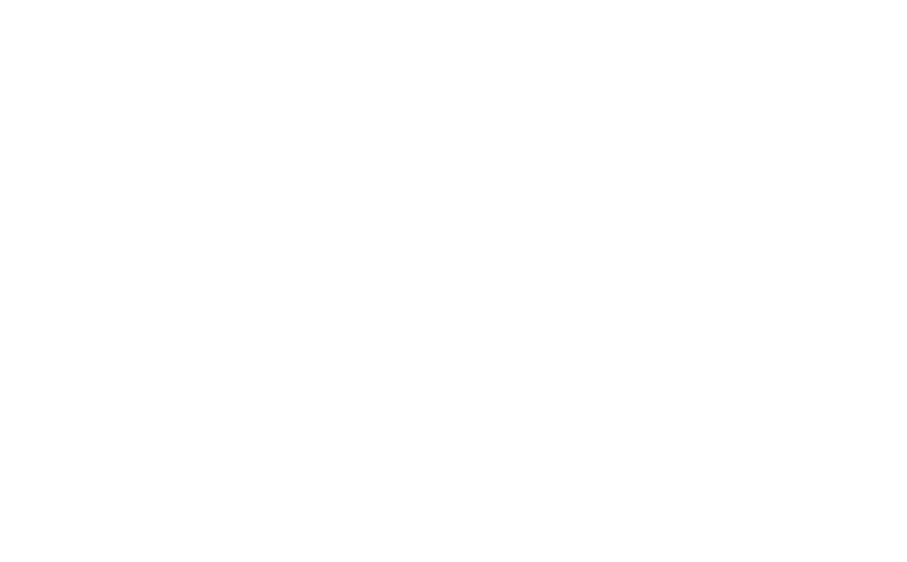
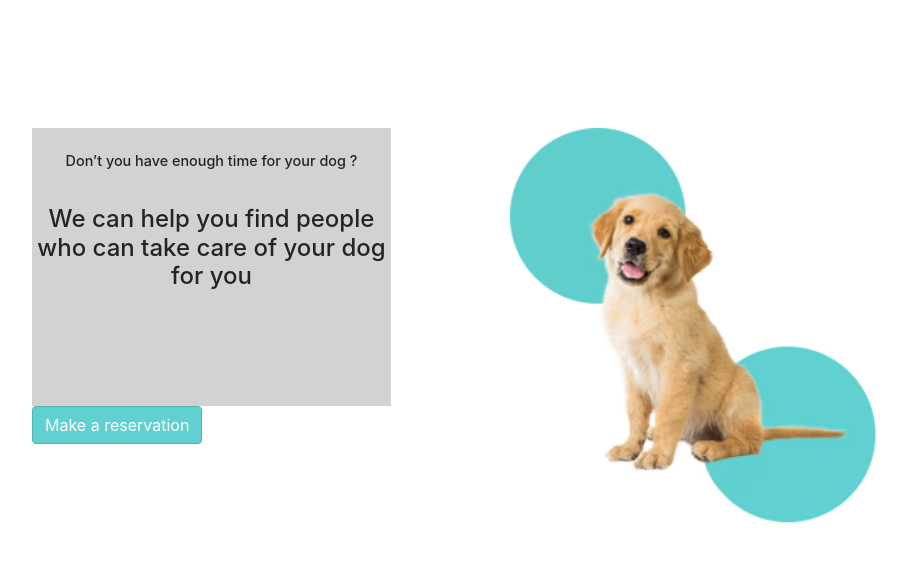
Before and after one commit to StankovskiA/furryfeet_fe, an Angular app: page /home in a window 1280 px wide. Before the commit this address led to /. Shown: the top 562 px of the page, without its empty margins (160-1067 px from the left). Built offline with nearby package versions, Linux system fonts and the light colour scheme.

Commit message:
Added the homepage for FurryFeet

```diff
--- a/angular.json
+++ b/angular.json
@@ -94,5 +94,8 @@
         }
       }
     }
+  },
+  "cli": {
+    "analytics": false
   }
 }
--- a/src/app/app-routing.module.ts
+++ b/src/app/app-routing.module.ts
@@ -1,12 +1,18 @@
 import { NgModule } from '@angular/core';
 import { RouterModule, Routes } from '@angular/router';
+import { HomePageComponent } from './home-page/home-page.component';
 
 const routes: Routes = [
-  { path: 'hi', loadChildren: () => import('./hello/hello.module').then(m => m.HelloModule) }
+  {
+    path: 'hi',
+    loadChildren: () =>
+      import('./hello/hello.module').then((m) => m.HelloModule),
+  },
+  { path: 'home', component: HomePageComponent },
 ];
 
 @NgModule({
   imports: [RouterModule.forRoot(routes)],
-  exports: [RouterModule]
+  exports: [RouterModule],
 })
-export class AppRoutingModule { }
+export class AppRoutingModule {}
--- a/src/app/app.module.ts
+++ b/src/app/app.module.ts
@@ -4,10 +4,12 @@
 import { AppRoutingModule } from './app-routing.module';
 import { AppComponent } from './app.component';
 import { HttpClientModule } from '@angular/common/http';
+import { HomePageComponent } from './home-page/home-page.component';
 
 @NgModule({
   declarations: [
-    AppComponent
+    AppComponent,
+    HomePageComponent
   ],
   imports: [
     BrowserModule,
--- /dev/null
+++ b/src/app/home-page/home-page.component.css
@@ -0,0 +1,50 @@
+.flex-container {
+    display: flex;
+    margin-top: 10%;
+    height: 150%;
+    width: 80%;
+    margin-left: 15%;
+}
+
+.flex-child {
+    flex: 1;
+}
+
+.flex-child:first-child {
+    margin-right: 10%;
+    flex-basis: 0.1%;
+}
+
+#text-com {
+  height: 90%;
+  background-color: rgb(212, 209, 209);
+}
+
+.flex-child:last-child {
+  flex-basis: 20%;
+}
+
+h5 {
+  text-align: center;
+  font-size: 90%;
+}
+
+h4 {
+  padding: 1%;
+  text-align: center;
+}
+
+img {
+  width: auto;
+  height: 130%;
+}
+
+.btn-primary {
+  background-color: #60D1D0;
+  border-color: #50b6b4;
+}
+
+.btn-primary:hover {
+  background-color: #4ca7a5;
+  border-color: #50b6b4;
+}
--- /dev/null
+++ b/src/app/home-page/home-page.component.html
@@ -0,0 +1,26 @@
+
+<!DOCTYPE html>
+<html lang="en">
+<head>
+    <meta charset="UTF-8">
+    <meta http-equiv="X-UA-Compatible" content="IE=edge">
+    <meta name="viewport" content="width=device-width, initial-scale=1.0">
+    <link rel="stylesheet" href="https://cdn.jsdelivr.net/npm/bootstrap@4.3.1/dist/css/bootstrap.min.css" integrity="sha384-ggOyR0iXCbMQv3Xipma34MD+dH/1fQ784/j6cY/iJTQUOhcWr7x9JvoRxT2MZw1T" crossorigin="anonymous">
+</head>
+<body>
+    <div class="flex-container">
+        <div class="flex-child">
+
+            <div id="text-com">
+                <br>
+            <h5>Don’t you have enough time for your dog ?</h5><br>
+            <h4>We can help you find people who can take care of your dog for you</h4>
+            </div>
+            <button class="btn btn-primary">Make a reservation</button>
+        </div>
+        <div class="flex-child">
+        <img src="assets/img/dog.png">
+        </div>
+    </div>
+</body>
+</html>
--- /dev/null
+++ b/src/app/home-page/home-page.component.ts
@@ -0,0 +1,15 @@
+import { Component,OnInit } from '@angular/core';
+
+@Component({
+  selector: 'app-home-page',
+  templateUrl: './home-page.component.html',
+  styleUrls: ['./home-page.component.css']
+})
+export class HomePageComponent implements OnInit{
+
+ ngOnInit(): void {
+   console.log("MACA");
+
+ }
+
+}
```
Also changed, not shown: src/assets/img/dog.png (added), 1 other file (tests, documents, lock files or other folders).
